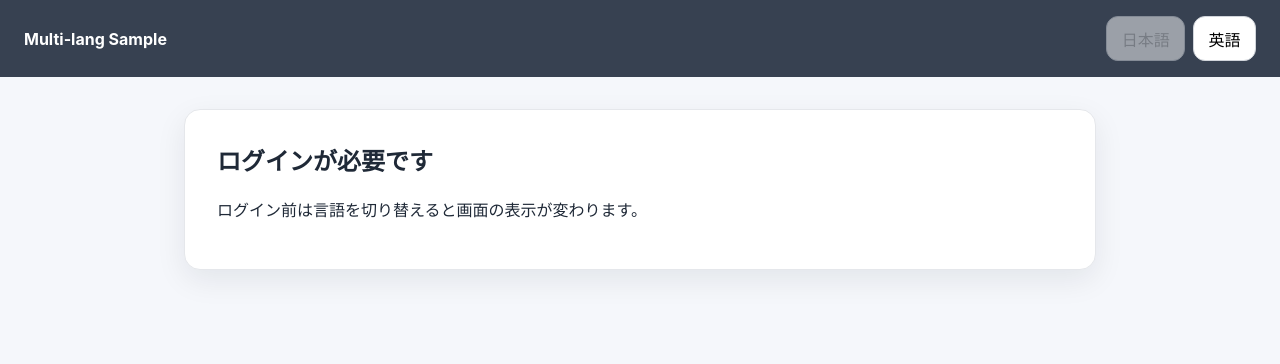
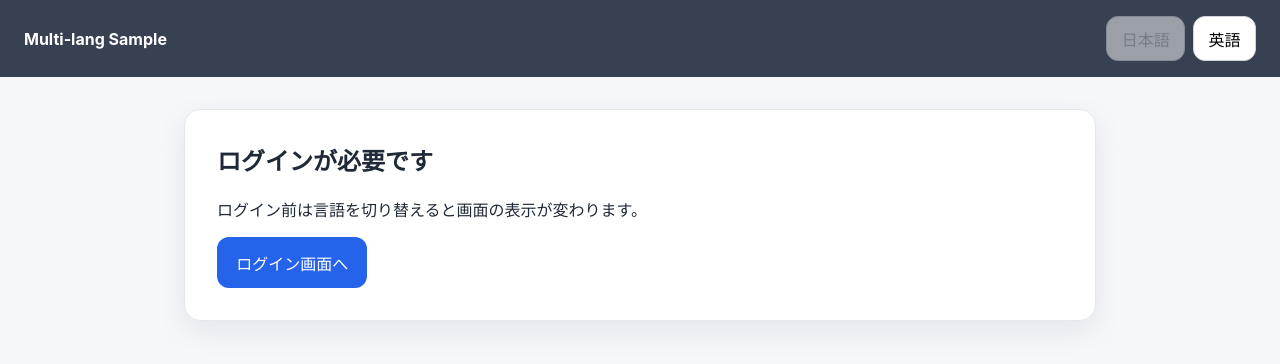
Before and after one commit to pisa-kun/multi-lang-react, a React (Vite) app: page / in a window 1280 px wide. Shown: the top 364 px of the page. Built offline with nearby package versions, Linux system fonts and the light colour scheme.

Commit message:
Add login navigation from home and profile pages

```diff
--- a/src/locales/ja/translation.json
+++ b/src/locales/ja/translation.json
@@ -12,7 +12,8 @@
     "unauthenticatedDescription": "ログイン前は言語を切り替えると画面の表示が変わります。",
     "welcome": "ようこそ。現在の言語は {{locale}} です。",
     "loadingSettings": "設定を読み込み中です…",
-    "viewProfile": "ユーザー情報を見る"
+    "viewProfile": "ユーザー情報を見る",
+    "goToLogin": "ログイン画面へ"
   },
   "profile": {
     "title": "ユーザープロファイル",
@@ -20,7 +21,8 @@
     "loginRequired": "プロフィールを見るにはログインしてください。",
     "userId": "ユーザーID: {{userId}}",
     "locale": "選択中の言語: {{locale}}",
-    "backToHome": "ホームに戻る"
+    "backToHome": "ホームに戻る",
+    "goToLogin": "ログイン画面へ"
   },
   "locale": {
     "ja": "日本語",
--- a/src/locales/us/translation.json
+++ b/src/locales/us/translation.json
@@ -12,7 +12,8 @@
     "unauthenticatedDescription": "Before login, the language toggles the interface text.",
     "welcome": "Welcome. Current locale is {{locale}}.",
     "loadingSettings": "Loading settings…",
-    "viewProfile": "View user information"
+    "viewProfile": "View user information",
+    "goToLogin": "Go to login"
   },
   "profile": {
     "title": "User profile",
@@ -20,7 +21,8 @@
     "loginRequired": "Please sign in to view profile.",
     "userId": "User ID: {{userId}}",
     "locale": "Selected locale: {{locale}}",
-    "backToHome": "Back to home"
+    "backToHome": "Back to home",
+    "goToLogin": "Go to login"
   },
   "locale": {
     "ja": "日本語",
--- a/src/pages/HomePage.tsx
+++ b/src/pages/HomePage.tsx
@@ -16,6 +16,9 @@
       <section className="page page-home">
         <h1>{t('home.unauthenticatedTitle')}</h1>
         <p>{t('home.unauthenticatedDescription')}</p>
+        <button type="button" onClick={() => navigate('/login')}>
+          {t('home.goToLogin')}
+        </button>
       </section>
     );
   }
--- a/src/pages/ProfilePage.tsx
+++ b/src/pages/ProfilePage.tsx
@@ -16,6 +16,9 @@
       <section className="page page-profile">
         <h1>{t('profile.notLoggedIn')}</h1>
         <p>{t('profile.loginRequired')}</p>
+        <button type="button" onClick={() => navigate('/login')}>
+          {t('profile.goToLogin')}
+        </button>
       </section>
     );
   }
```
